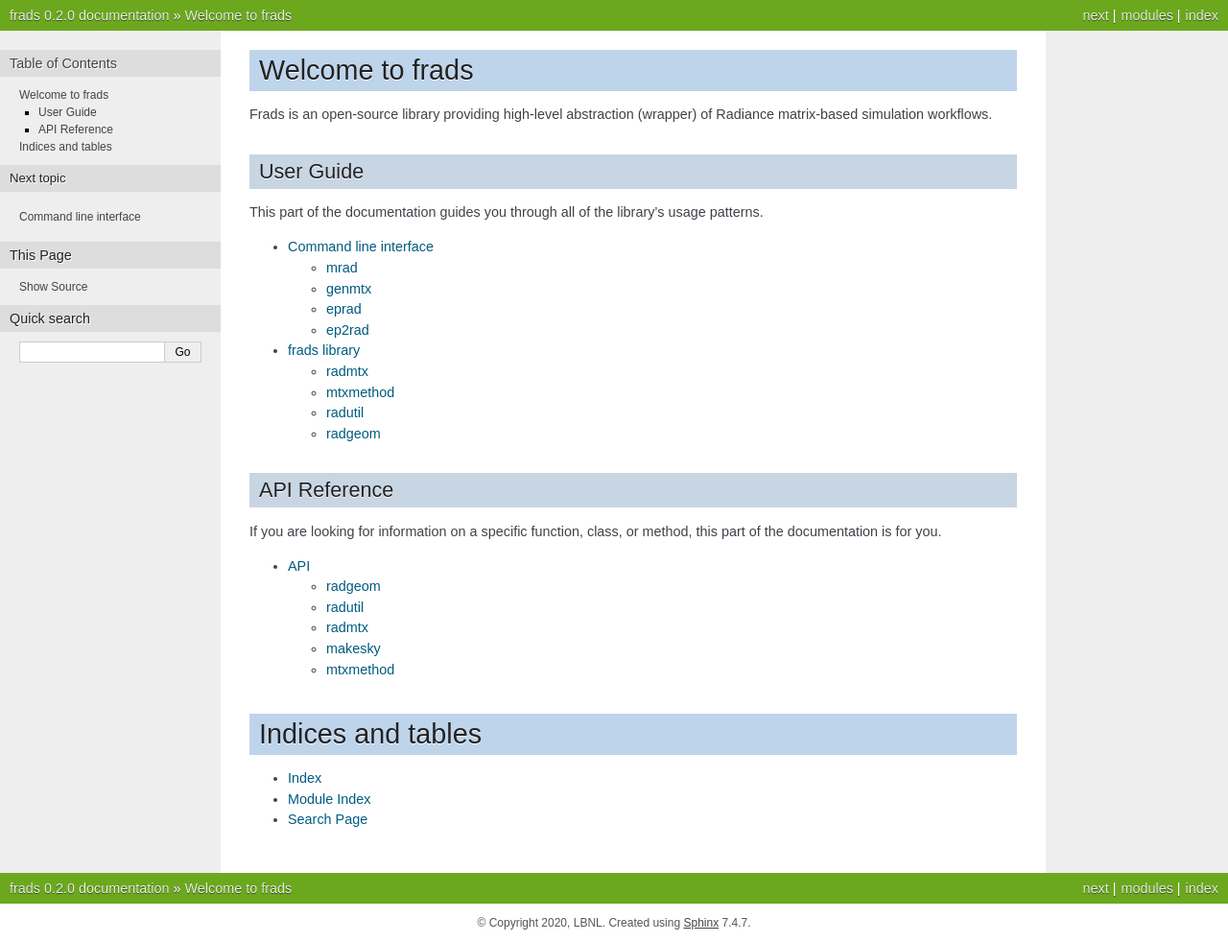
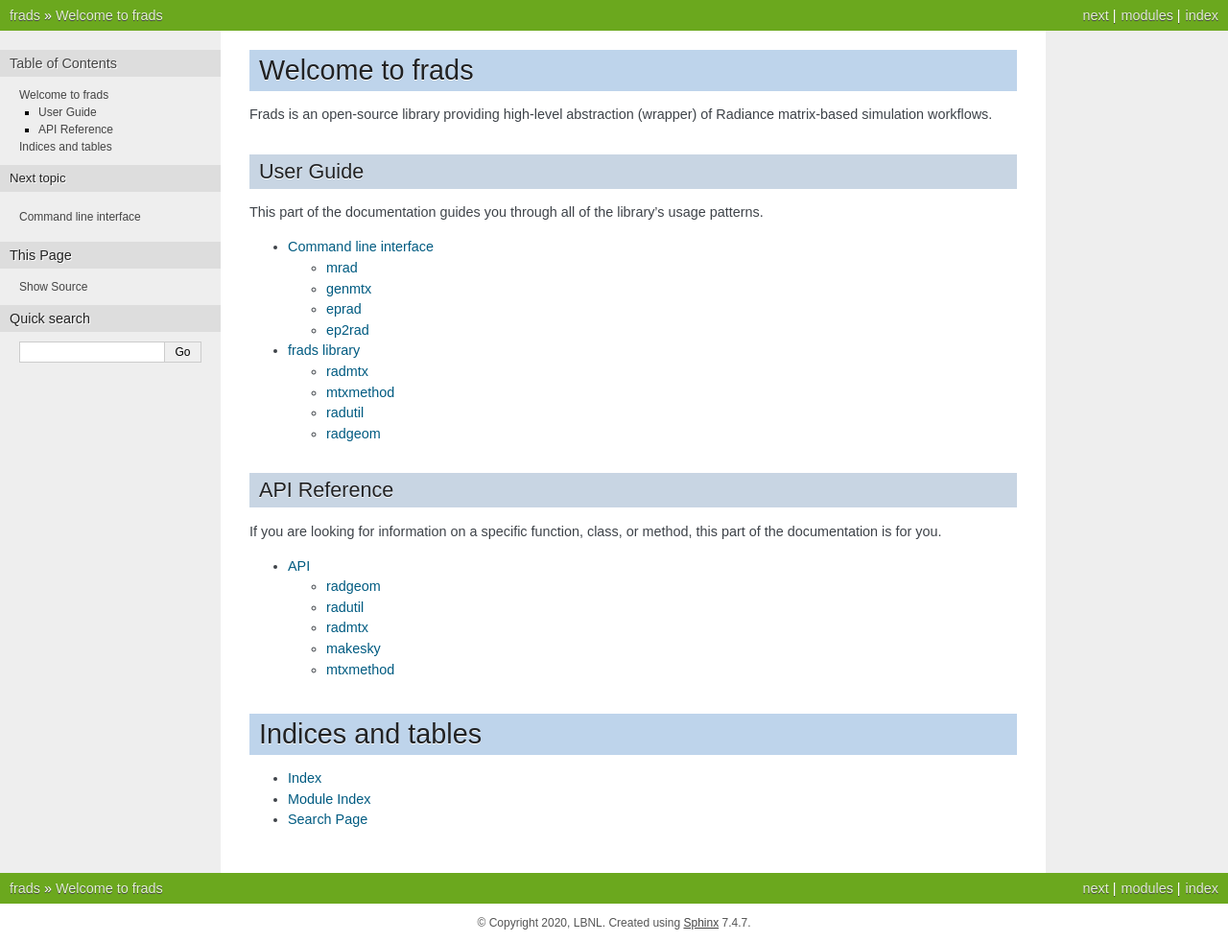
Before and after one commit to LBNL-ETA/frads, a Sphinx documentation site: the page built from docs/source/index.rst, in a window 1280 px wide. Shown: the whole page at 96% size. Built offline with Sphinx 7.4.7, drawn with Linux system fonts in a browser that asks for light colours; some of the changed lines change nothing that is shown.

Commit message:
tidy doc conf file

```diff
--- a/docs/source/conf.py
+++ b/docs/source/conf.py
@@ -33,7 +33,10 @@
 extensions = ['sphinx.ext.autodoc',
               'sphinx.ext.autosummary',
               'sphinx.ext.coverage',
-              'sphinx.ext.napoleon'
+              'sphinx.ext.napoleon',
+              'sphinx.ext.intersphinx',
+              'sphinx.ext.mathjax',
+              'sphinx.ext.viewcode',
 ]
 
 # Add any paths that contain templates here, relative to this directory.
@@ -60,7 +63,7 @@
 
 
 # -- Options for HTML output -------------------------------------------------
-
+html_title = project
 # The theme to use for HTML and HTML Help pages.  See the documentation for
 # a list of builtin themes.
 #
```
